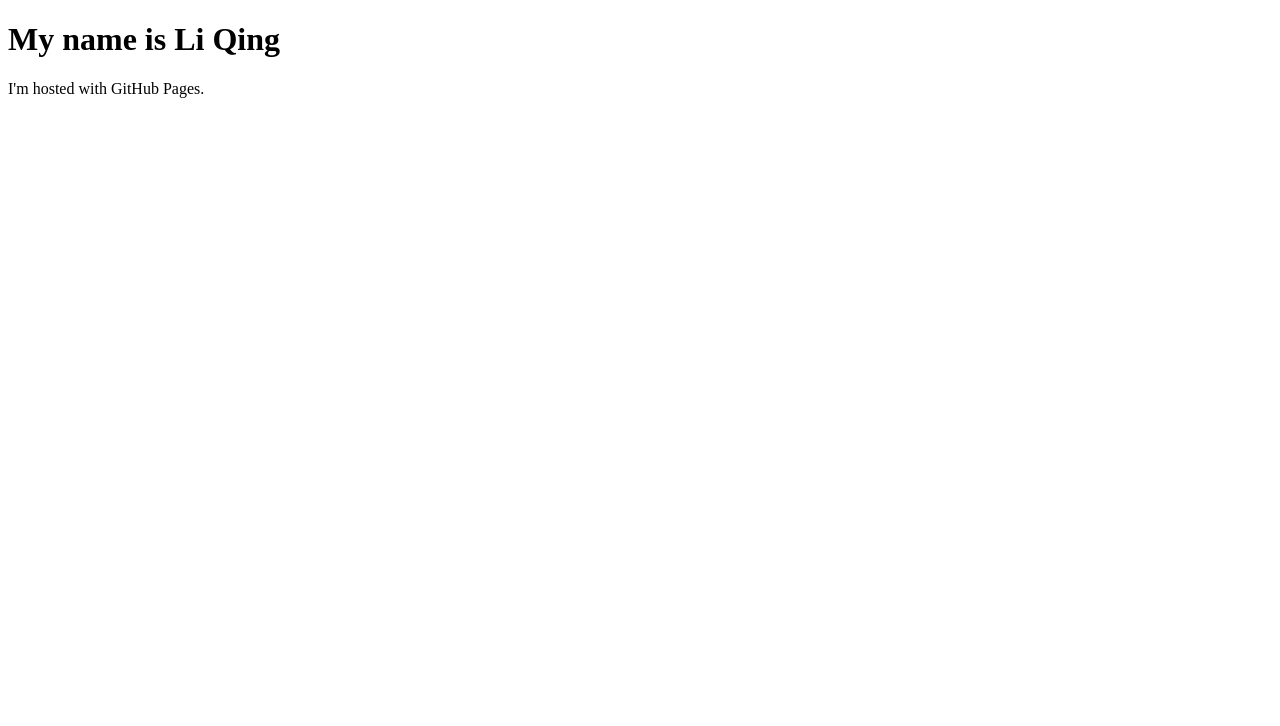
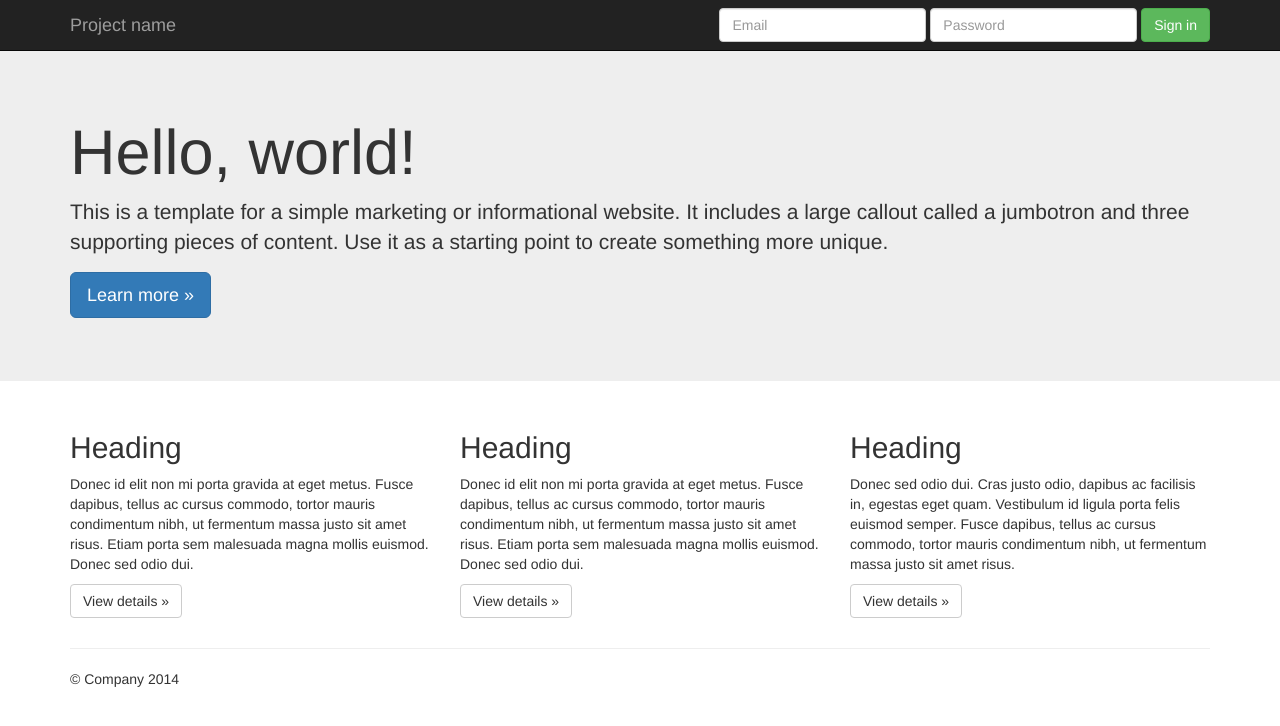
Before and after one commit to clong365/msqing90.github.io, a plain HTML site: page index.html in a window 1280 px wide. Drawn offline with nearby package versions, Linux system fonts and the light colour scheme.

Commit message:
Update index.html

```diff
--- a/index.html
+++ b/index.html
@@ -1,7 +1,101 @@
+
 <!DOCTYPE html>
-<html>
-<body>
-<h1>My name is Li Qing</h1>
-<p>I'm hosted with GitHub Pages.</p>
-</body>
+<html lang="en">
+  <head>
+    <meta charset="utf-8">
+    <meta http-equiv="X-UA-Compatible" content="IE=edge">
+    <meta name="viewport" content="width=device-width, initial-scale=1">
+    <meta name="description" content="">
+    <meta name="author" content="">
+    <link rel="icon" href="../../favicon.ico">
+
+    <title>Jumbotron Template for Bootstrap</title>
+
+    <!-- Bootstrap core CSS -->
+    <link rel="stylesheet" href="//maxcdn.bootstrapcdn.com/bootstrap/3.2.0/css/bootstrap.min.css">
+
+    <!-- HTML5 shim and Respond.js IE8 support of HTML5 elements and media queries -->
+    <!--[if lt IE 9]>
+      <script src="https://oss.maxcdn.com/html5shiv/3.7.2/html5shiv.min.js"></script>
+      <script src="https://oss.maxcdn.com/respond/1.4.2/respond.min.js"></script>
+    <![endif]-->
+
+    <style type="text/css">
+      body {
+        padding-top: 50px;
+        padding-bottom: 20px;
+      }
+    </style>
+  </head>
+
+  <body>
+
+    <div class="navbar navbar-inverse navbar-fixed-top" role="navigation">
+      <div class="container">
+        <div class="navbar-header">
+          <button type="button" class="navbar-toggle" data-toggle="collapse" data-target=".navbar-collapse">
+            <span class="sr-only">Toggle navigation</span>
+            <span class="icon-bar"></span>
+            <span class="icon-bar"></span>
+            <span class="icon-bar"></span>
+          </button>
+          <a class="navbar-brand" href="#">Project name</a>
+        </div>
+        <div class="navbar-collapse collapse">
+          <form class="navbar-form navbar-right" role="form">
+            <div class="form-group">
+              <input type="text" placeholder="Email" class="form-control">
+            </div>
+            <div class="form-group">
+              <input type="password" placeholder="Password" class="form-control">
+            </div>
+            <button type="submit" class="btn btn-success">Sign in</button>
+          </form>
+        </div><!--/.navbar-collapse -->
+      </div>
+    </div>
+
+    <!-- Main jumbotron for a primary marketing message or call to action -->
+    <div class="jumbotron">
+      <div class="container">
+        <h1>Hello, world!</h1>
+        <p>This is a template for a simple marketing or informational website. It includes a large callout called a jumbotron and three supporting pieces of content. Use it as a starting point to create something more unique.</p>
+        <p><a class="btn btn-primary btn-lg" role="button">Learn more &raquo;</a></p>
+      </div>
+    </div>
+
+    <div class="container">
+      <!-- Example row of columns -->
+      <div class="row">
+        <div class="col-md-4">
+          <h2>Heading</h2>
+          <p>Donec id elit non mi porta gravida at eget metus. Fusce dapibus, tellus ac cursus commodo, tortor mauris condimentum nibh, ut fermentum massa justo sit amet risus. Etiam porta sem malesuada magna mollis euismod. Donec sed odio dui. </p>
+          <p><a class="btn btn-default" href="#" role="button">View details &raquo;</a></p>
+        </div>
+        <div class="col-md-4">
+          <h2>Heading</h2>
+          <p>Donec id elit non mi porta gravida at eget metus. Fusce dapibus, tellus ac cursus commodo, tortor mauris condimentum nibh, ut fermentum massa justo sit amet risus. Etiam porta sem malesuada magna mollis euismod. Donec sed odio dui. </p>
+          <p><a class="btn btn-default" href="#" role="button">View details &raquo;</a></p>
+       </div>
+        <div class="col-md-4">
+          <h2>Heading</h2>
+          <p>Donec sed odio dui. Cras justo odio, dapibus ac facilisis in, egestas eget quam. Vestibulum id ligula porta felis euismod semper. Fusce dapibus, tellus ac cursus commodo, tortor mauris condimentum nibh, ut fermentum massa justo sit amet risus.</p>
+          <p><a class="btn btn-default" href="#" role="button">View details &raquo;</a></p>
+        </div>
+      </div>
+
+      <hr>
+
+      <footer>
+        <p>&copy; Company 2014</p>
+      </footer>
+    </div> <!-- /container -->
+
+
+    <!-- Bootstrap core JavaScript
+    ================================================== -->
+    <!-- Placed at the end of the document so the pages load faster -->
+    <script src="https://ajax.googleapis.com/ajax/libs/jquery/1.11.1/jquery.min.js"></script>
+    <script src="//maxcdn.bootstrapcdn.com/bootstrap/3.2.0/js/bootstrap.min.js"></script>
+  </body>
 </html>
```
